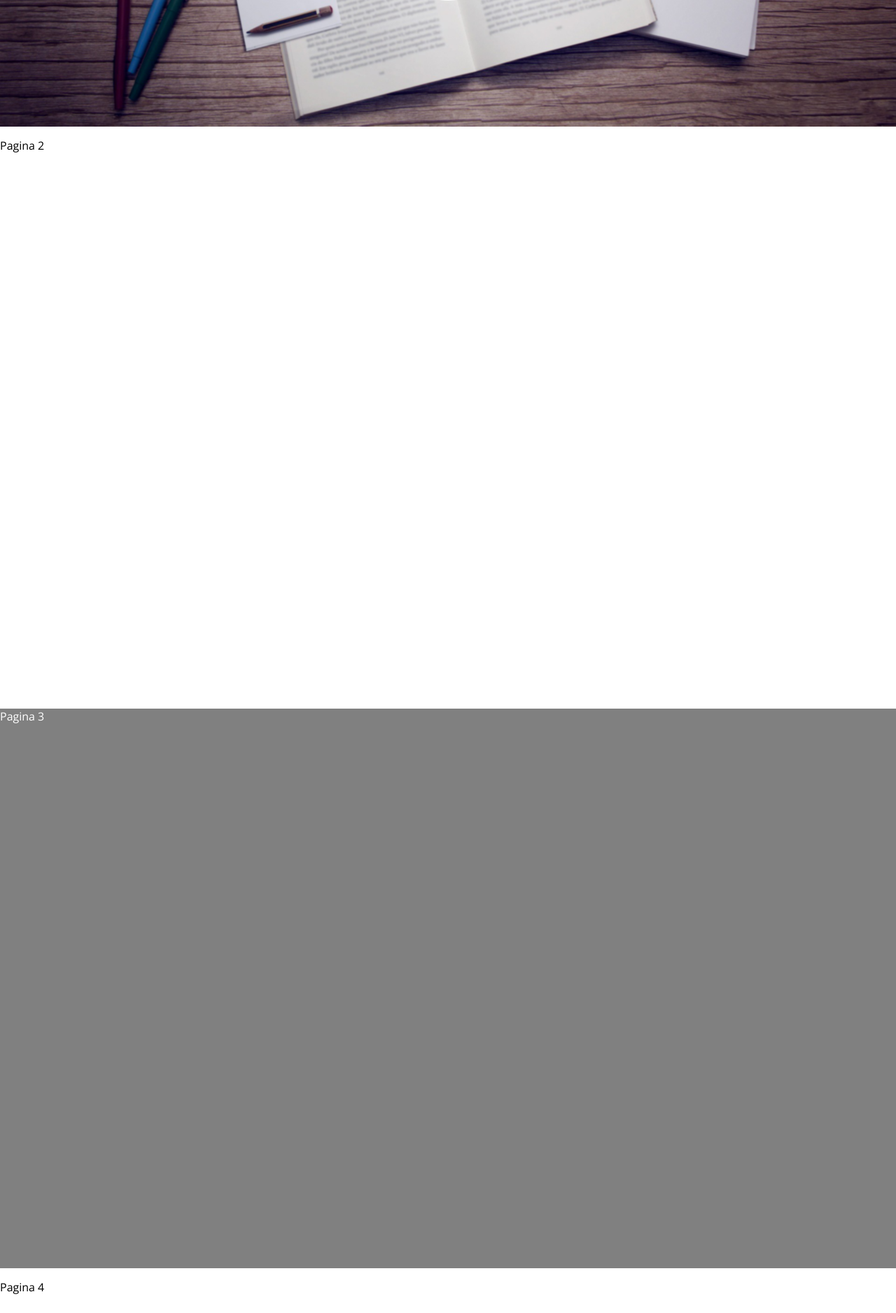
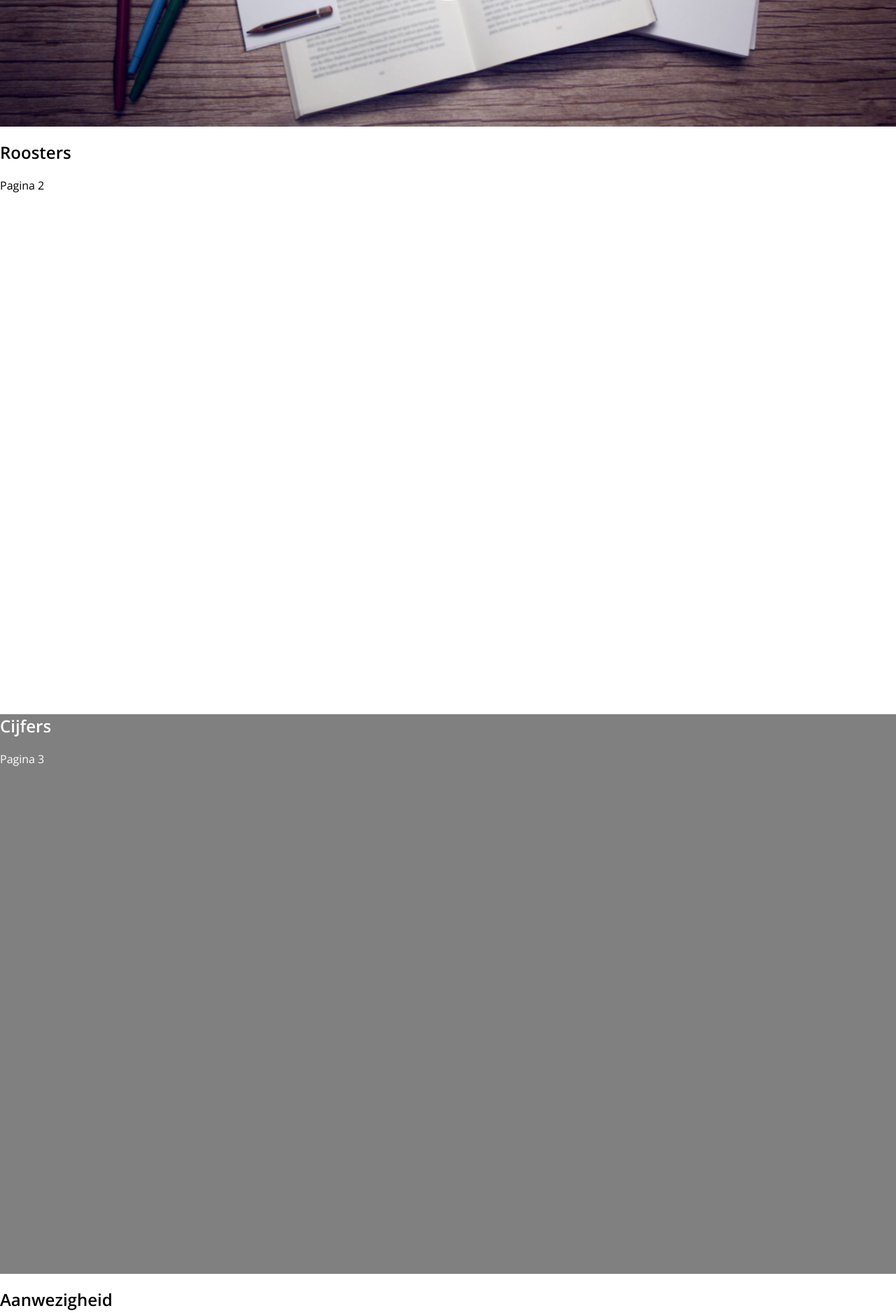
Before and after one commit to ictal/portaal, a Node server app: page / in a window 1280 px wide. Shown: the part 769-2646 px from the top of the page at 70% size. Run offline with Node 20, Linux system fonts and the light colour scheme; some libraries are stand-ins or nearby versions.

Commit message:
Semantische html

```diff
--- a/public/css/style.css
+++ b/public/css/style.css
@@ -59,35 +59,35 @@ li {
     z-index: 8;
 }
 
-#pagina2 {
+#rooster {
     position: relative;
     color: black;
     background-color: white;
     z-index: 8;
 }
 
-#pagina3 {
+#cijfers {
     position: relative;
     color: white;
     background-color: gray;
     z-index: 8;
 }
 
-#pagina4 {
+#aanwezigheid {
     position: relative;
     color: black;
     background-color: white;
     z-index: 8;
 }
 
-#pagina5 {
+#leermiddelen {
     position: relative;
     color: white;
     background-color: gray;
     z-index: 8;
 }
 
-#pagina6 {
+#planners {
     position: relative;
     color: black;
     background-color: white;
--- a/public/index.html
+++ b/public/index.html
@@ -16,60 +16,67 @@
 
         <div class="navblock">
             <nav>
-                <img src="img/ROC%20Randje.png" class="kleurenrandje">
-                <a href="#top"><img src="img/Logo%20ROC.png" class="roclogo"></a>
+                <img src="img/ROC-rand.png" class="kleurenrandje">
+                <a href="#top"><img src="img/ROC-logo.png" class="roclogo"></a>
                 <ul>
-                    <a href="#pagina2">
+                    <a href="#rooster">
                         <li>Rooster</li>
                     </a>
-                    <a href="#pagina3">
+                    <a href="#cijfers">
                         <li>Cijfers</li>
                     </a>
-                    <a href="#pagina4">
+                    <a href="#aanwezigheid">
                         <li>Aanwezigheid</li>
                     </a>
-                    <a href="#pagina5">
+                    <a href="#leermiddelen">
                         <li>Leermiddelen</li>
                     </a>
-                    <a href="#pagina6">
+                    <a href="#planners">
                         <li>Planners</li>
                     </a>
                 </ul>
             </nav>
         </div>
 
-        <div id="pagina1">
+        <main>
+
+            <div id="welkom" class="pagina">
                 <div class="welkomtekst">
-                <img src="img/Logo%20ROC%20Wit.png" class="welkomtekstlogo">
+                    <img src="img/ROC-logo-wit.png" class="welkomtekstlogo">
                     <h1>Welkom bij het <strong>ROC Leiden</strong> Portaal!</h1>
                     <p>Welkom bij het leerlingen portaal van de <strong>ICT Academie</strong>! Klik op de<br/>
                         navigatie hierboven om verschillende onderdelen te kunnen zien!</p>
                 </div>
                 <center>
-                <a href="#pagina2"><img src="img/Button.png" class="welkomschermbutton"></a>
+                    <a href="#rooster"><img src="img/Button.png" class="welkomschermbutton"></a>
                 </center>
             </div>
 
-        <div id="pagina2">
+            <div id="rooster" class="pagina">
+                <h2>Roosters</h2>
                 <p>Pagina 2</p>
             </div>
 
-        <div id="pagina3">
+            <div id="cijfers" class="pagina">
+                <h2>Cijfers</h2>
                 <p>Pagina 3</p>
             </div>
 
-        <div id="pagina4">
+            <div id="aanwezigheid" class="pagina">
+                <h2>Aanwezigheid</h2>
                 <p>Pagina 4</p>
             </div>
 
-        <div id="pagina5">
+            <div id="leermiddelen" class="pagina">
+                <h2>Leermiddelen</h2>
                 <p>Pagina 5</p>
             </div>
 
-        <div id="pagina6">
+            <div id="planners" class="pagina">
+                <h2>Planner</h2>
                 <p>Pagina 6</p>
             </div>
-
+        </main>
 
     </body>
 </html>
--- a/public/js/fullscreen.js
+++ b/public/js/fullscreen.js
@@ -1,7 +1,7 @@
 jQuery(document).ready(function($){
  // Defining a function to set size for #hero
     function fullscreen(){
-        jQuery('#pagina1, #pagina2, #pagina3, #pagina4, #pagina5, #pagina6').css({
+        jQuery('#welkom, #rooster, #cijfers, #aanwezigheid, #leermiddelen, #planners').css({
             height: jQuery(window).height()
         });
     }
```
Also changed, not shown: other parts of public/css/style.css (+1 -1 lines), public/favicon.ico (added), public/img/ROC-logo-wit.png (renamed from public/img/Logo ROC Wit.png), public/img/ROC-logo.png (renamed from public/img/Logo ROC.png), public/img/ROC-rand.png (renamed from public/img/ROC Randje.png). Lines whose indentation alone changed are shown as unchanged.
